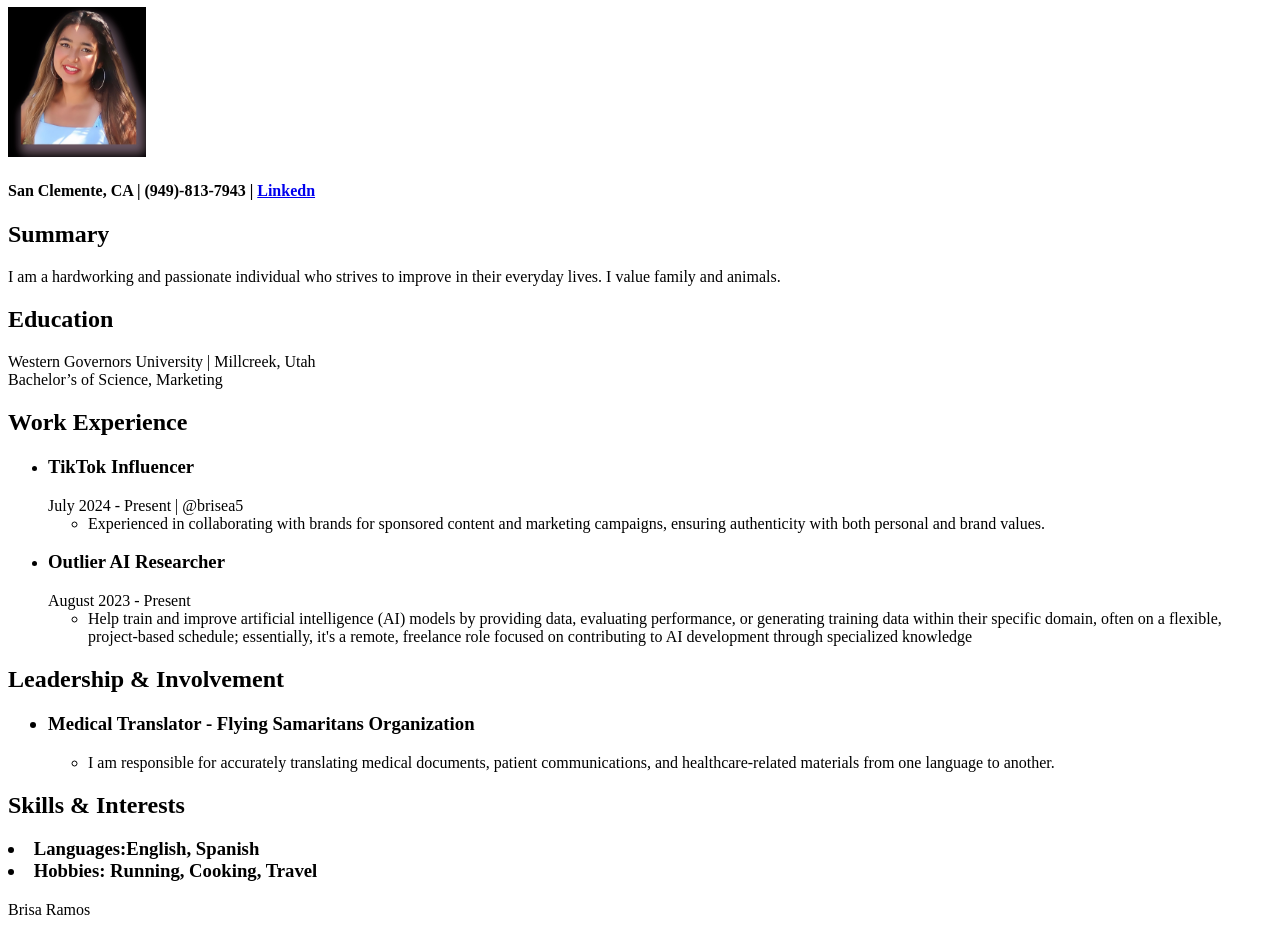
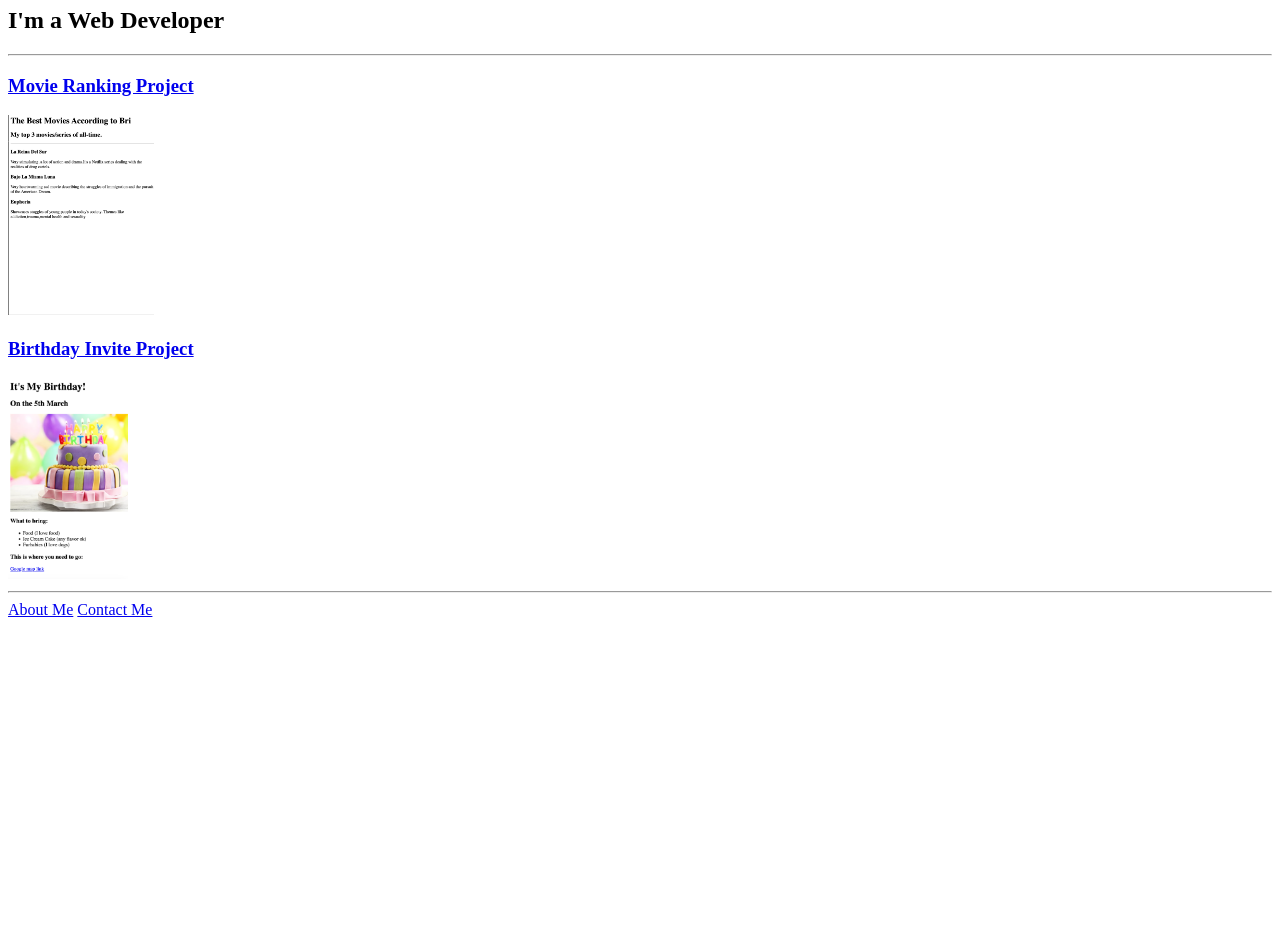
Before and after one commit to brisea5/html-portf, a plain HTML site: page index.html in a window 1280 px wide. Shown: the part 73-1000 px from the top of the page. After the commit the page ends 800 px from the top, so only its background shows below. Drawn offline with Linux system fonts and the light colour scheme.

Commit message:
Add files via upload

```diff
--- a/index.html
+++ b/index.html
@@ -1,42 +1,36 @@
+<!-- TODO 1: Create the HTML Boilerplate -->
+
+<!-- TODO 2: Add Your previous projects' HTML into the public folder -->
+
+<!-- TODO 3: Take screenshots of your project previews and add the images to the images folder -->
+
+<!-- TODO 4: Add titles/subtitles etc. -->
+
+<!-- TODO 5: Add a link to the project pages -->
+
+<!-- TODO 6: Add images to show the project previews
+HINT for TODO 6: You can use the height attribute set to 200 to make the image smaller:
+https://developer.mozilla.org/en-US/docs/Web/HTML/Element/img#attr-height -->
+
+<!-- TODO 7: Add the Contact Me and About Me page links -->
  <!DOCTYPE html>
  <html lang="en">
  <head>
     <meta charset="UTF-8">
     <meta name="viewport" content="width=device-width, initial-scale=1.0">
-    <title>My Resume</title>
+    <title>Bri's Portfolio</title>
  </head>
  <body>
-<h1>Brisa Ramos  </h1>
-<img src="./me.png" height="150"alt="A preety girl aha"/>
+   <h1>
+    Bri Ramos's Portfolio</h1>
+    <h2>I'm a Web Developer</h2><hr>
 
-<h4>San Clemente, CA | (949)-813-7943 | <a href = "https://www.linkedin.com/in/brisamar-ramos-jimenez-48b40b316/">Linkedn</a>
-</href></h4>
-<h2>Summary</h2>
-I am a hardworking and passionate individual who strives to improve in their everyday lives. I value family and animals.
-<h2>Education</h2>
-Western Governors University | Millcreek, Utah <br>
-Bachelor’s of  Science, Marketing
-<h2> Work Experience</h2>
-<ul>
-    <li><h3>TikTok Influencer</h3></li>
-    July 2024 - Present | @brisea5
-    <ul><li>Experienced in collaborating with brands for sponsored content and marketing
-        campaigns, ensuring authenticity with both personal and brand values.</li></ul>
-</ul>
-<ul>
-    <li> <h3> Outlier AI Researcher </h3> </li>
-August 2023 - Present
-<ul> <li>Help train and improve artificial intelligence (AI) models by providing data, evaluating performance, or generating training data within their specific domain, often on a flexible, project-based schedule; essentially, it's a remote, freelance role focused on contributing to AI development through specialized knowledge </li></ul>
-</ul>
-<h2> Leadership & Involvement</h2>
-<ul>
-<h3><li>Medical Translator - Flying Samaritans Organization</li></h3>
-<ul><li>I am responsible for accurately translating medical documents, patient communications, and healthcare-related materials from one language to another. </li></ul>
-</ul>
-<h2> Skills & Interests</h2>
-<h3><li> Languages:English, Spanish</li>
-<li> Hobbies: Running, Cooking, Travel</li>
-</h3>
+    <h3><a href="./public/movie-ranking.html">Movie Ranking Project </a></h3>
+    <img src= "./assets/images/Screenshot 2025-01-18 at 11.03.38 PM.png" height="200" alt= "movie ranking project preview"/>
+    <h3><a href= "./public/birthday-invite.html">Birthday Invite Project</a></h3>
+    <img src="./assets/images/bday.png" height="200" alt="b day inv proj"/>
+    <hr>
+    <a href="./public/about.html">About Me</a>
+    <a href="./public/contact.html">Contact Me </a>
  </body>
-<footer> Brisa Ramos</footer>
  </html>
```
Lines whose indentation alone changed are shown as unchanged.
